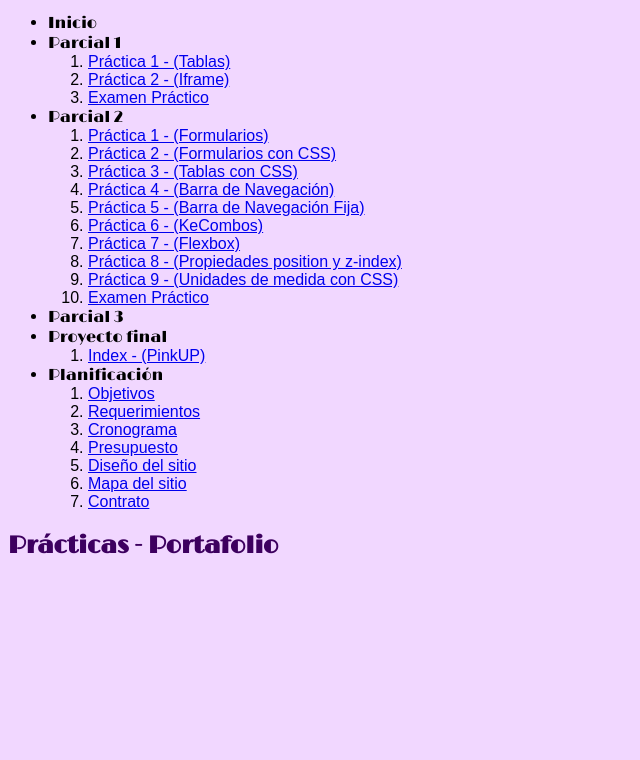
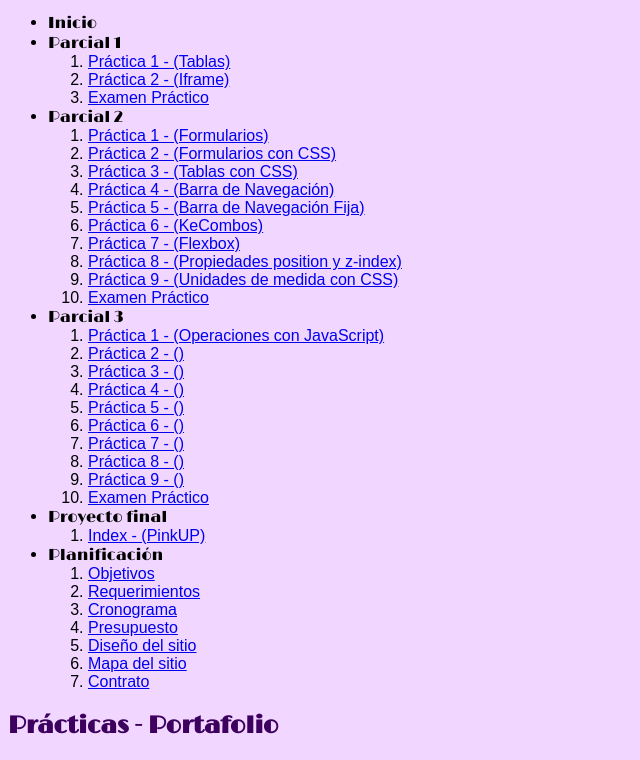
Before and after one commit to americadenisse/programacion_web_I-portafolio-de-evidencias, a plain HTML site: page index.html in a window 1280 px wide. Shown: the part 1514-2274 px from the top of the page, without its empty margins (0-640 px from the left). Before the commit the page ends 2094 px from the top, so only its background shows below. Drawn offline with nearby package versions, Linux system fonts and the light colour scheme; a web font is replaced by a local one.

Commit message:
Update index.html

```diff
--- a/index.html
+++ b/index.html
@@ -144,6 +144,18 @@
 						<li><a href="Examen Práctico - P2.html">Examen Práctico</a></li>
 					</ol>
 				<li class="listas">Parcial 3</li>
+					<ol class="actp2">
+						<li><a href="práctica1-p3.html">Práctica 1 - (Operaciones con JavaScript)</a></li>
+						<li><a href="práctica2-p3.html">Práctica 2 - ()</a></li>
+						<li><a href="práctica3-p3.html">Práctica 3 - ()</a></li>
+						<li><a href="práctica4-p3.html">Práctica 4 - ()</a></li>
+						<li><a href="práctica5-p3.html">Práctica 5 - ()</a></li>
+						<li><a href="práctica6-p3-KeCombos.html">Práctica 6 - ()</a></li>
+						<li><a href="práctica7-p3.html">Práctica 7 - ()</a></li>
+						<li><a href="práctica8-p3.html">Práctica 8 - ()</a></li>
+						<li><a href="práctica9-p3.html">Práctica 9 - ()</a></li>
+						<li><a href="Examen Práctico - P3.html">Examen Práctico</a></li>
+					</ol>
 				<li class="listas">Proyecto final</li>
 					<ol class="proyecto">
 						<li><a href="https://americadenisse.github.io/cno_programacion_web_I-proyecto-final/">Index - (PinkUP)</a></li>
```
